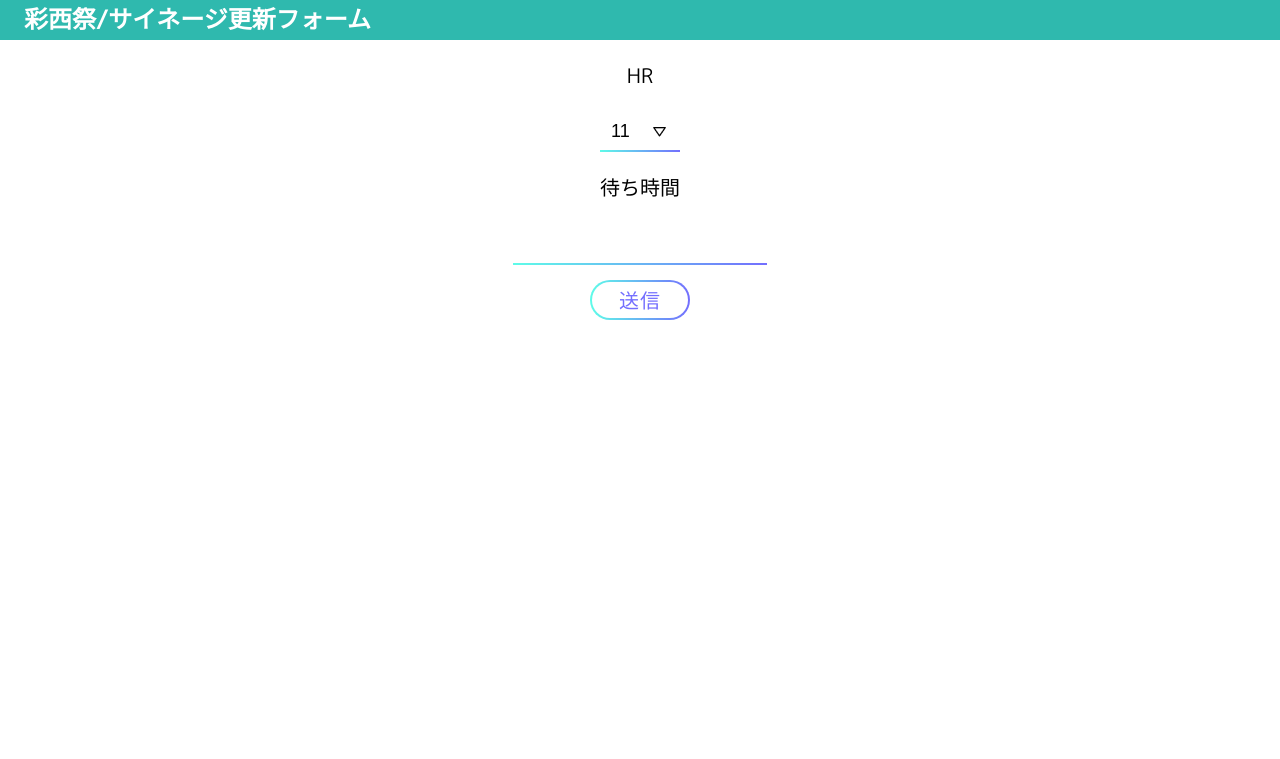
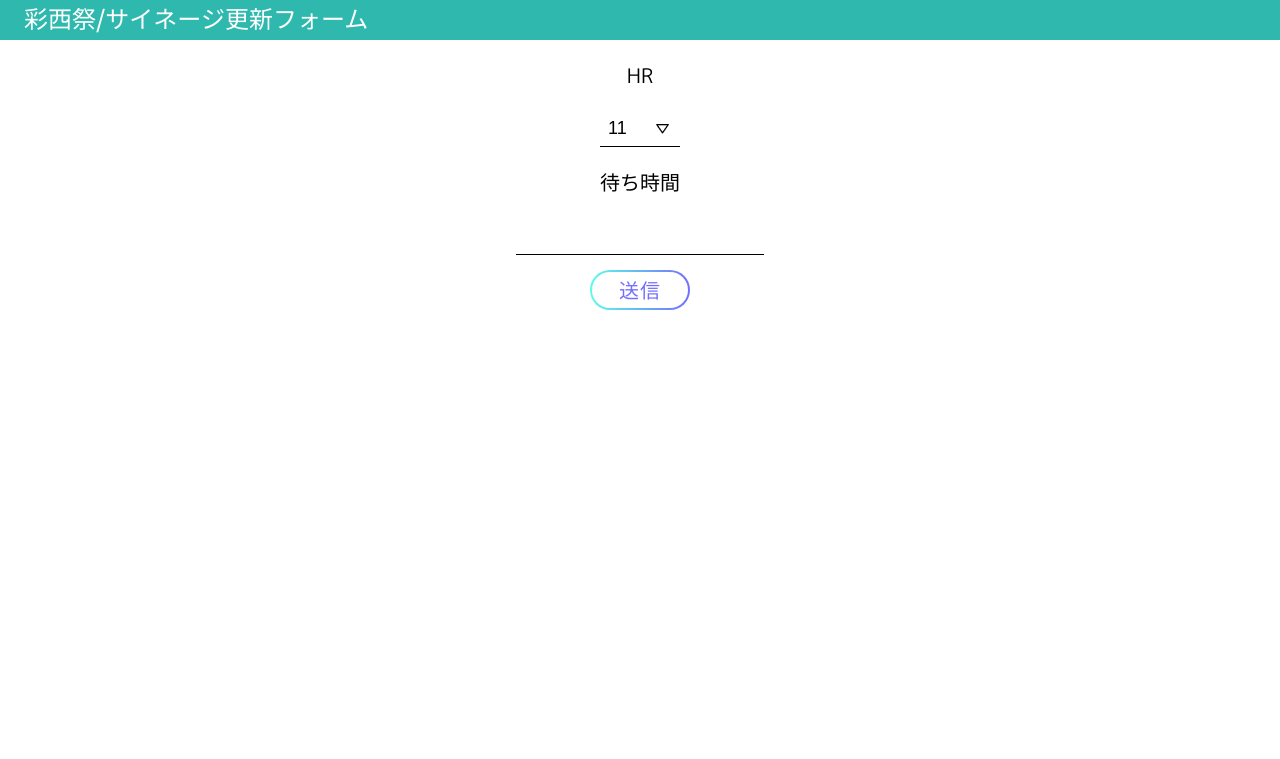
Before and after one commit to koppepan3/sai3, a PHP site: page /submit.html in a window 1280 px wide. Shown: the top 759 px of the page. Run offline with PHP 8.4, Linux system fonts and the light colour scheme.

Commit message:
fonts changed

```diff
--- a/css/submit.css
+++ b/css/submit.css
@@ -7,12 +7,14 @@ a {
 .header h1{
 	font-size: 3vh;
 	text-align: left !important;
+	font-weight: lighter;
 	color: white;
 	margin: 0;
 	margin-left: 3vh;
 }
 
 .header{
+	font-family: 'Noto Sans JP', sans-serif;
 	height: 5vh;
 	width: 100vw;
 	background-color: rgb(47, 185, 174);
@@ -23,7 +25,6 @@ a {
 body{
 	text-align: center;
 	font-size: 20px;
-	font-family: 'M PLUS 1p', sans-serif;
 	margin: 0;
 	padding: 0;
 	height: 95vh;
@@ -31,6 +32,7 @@ body{
 }
 
 .submittion{
+	font-family: 'M PLUS 1p', sans-serif;
 	text-align:center;
 	width: 90%;
 	margin-left:5%;
@@ -46,8 +48,10 @@ body{
 	background-color: white;
 	outline: 0;
 	-webkit-appearance: none;
-  	border-image: linear-gradient(to right, #5EFCE8 0%, #736EFE 100%) 1/0 0 2px 0; /*ちゃんと動いてるやつ*/
-  	border-image-slice: 1;
+	border-top: none !important;
+	border-left: none !important;
+	border-right: none !important;
+	border-bottom: 1px black solid;
 	border-style: solid;
 	background-image: url(../files/down-arrow.png);
   	background-position: right 10px center;
@@ -73,14 +77,14 @@ body{
 	box-sizing:border-box;
 	padding: 8px;
 	font-size:18px;
-	border: none;
 	outline: 0;
 	margin-bottom:15px;
 	background-color: white;
 	-webkit-appearance: none;
-	border-image: linear-gradient(to right, #5EFCE8 0%, #736EFE 100%) 1/0 0 2px 0; /*ちゃんと動いてるやつ*/
-  	border-image-slice: 1;
-	border-style: solid;
+	border-top: none !important;
+	border-left: none !important;
+	border-right: none !important;
+	border-bottom: 1px black solid;
 }
 
 .min input[type=number]:focus{
--- a/submit.html
+++ b/submit.html
@@ -6,6 +6,9 @@
     <link rel="preconnect" href="https://fonts.googleapis.com">
     <link rel="preconnect" href="https://fonts.gstatic.com" crossorigin>
     <link href="https://fonts.googleapis.com/css2?family=M+PLUS+1p&display=swap" rel="stylesheet">
+    <link rel="preconnect" href="https://fonts.googleapis.com">
+    <link rel="preconnect" href="https://fonts.gstatic.com" crossorigin>
+    <link href="https://fonts.googleapis.com/css2?family=Noto+Sans+JP:wght@500&display=swap" rel="stylesheet">
     <title>Submit</title>
     <link rel="stylesheet" href="css/submit.css">
   </head>
```
